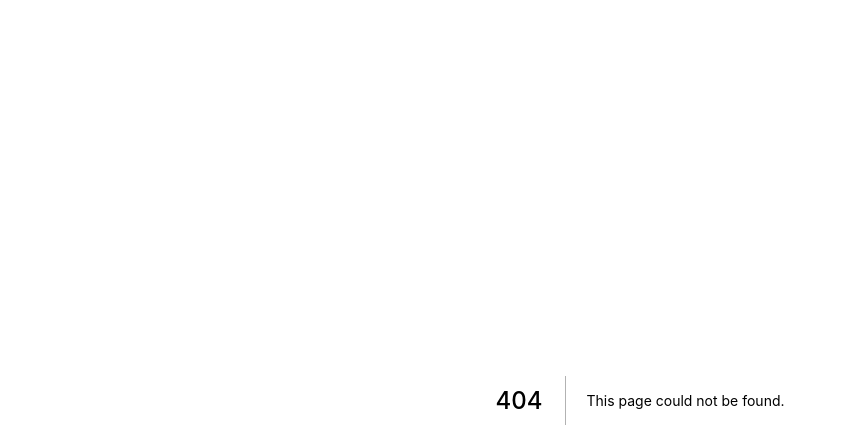
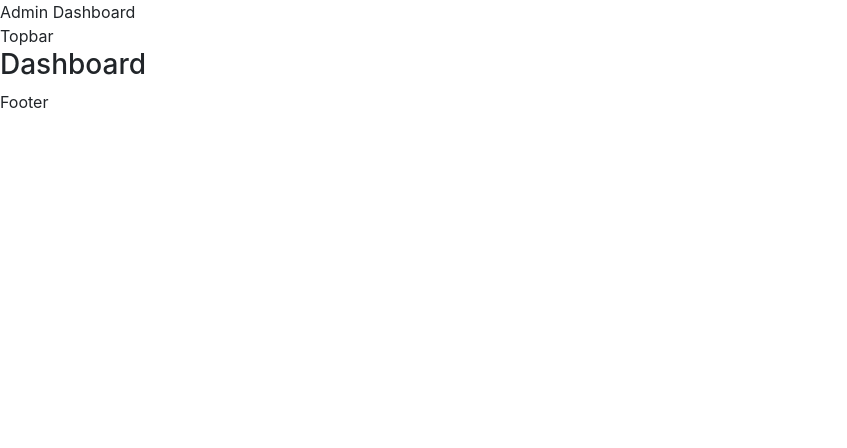
Before and after one commit to uyilboga/react-admin-dashboard, a Next.js app: page /dashboard in a window 1280 px wide. Before the commit this address had no page. Shown: the top 448 px of the page, without its empty margins (0-847 px from the left). Built offline with nearby package versions, Linux system fonts and the light colour scheme.

Commit message:
dashboard update

```diff
--- /dev/null
+++ b/components/dashboard/partials/Footer/Footer.js
@@ -0,0 +1,7 @@
+function Footer() {
+	return (
+		<>Footer</>
+	)
+}
+
+export default Footer
--- /dev/null
+++ b/components/dashboard/partials/Footer/index.js
@@ -0,0 +1 @@
+export {default} from './Footer'
--- /dev/null
+++ b/components/dashboard/partials/Sidebar/Sidebar.js
@@ -0,0 +1,17 @@
+import Link from "next/link";
+
+function Sidebar() {
+	return (
+		<div className="dashboard-sidebar">
+			<div className="sidebar-log">
+				<Link href={'/dashboard'}>
+					<a>
+						Admin Dashboard
+					</a>
+				</Link>
+			</div>
+		</div>
+	)
+}
+
+export default Sidebar
--- /dev/null
+++ b/components/dashboard/partials/Sidebar/index.js
@@ -0,0 +1 @@
+export {default} from './Sidebar'
--- /dev/null
+++ b/components/dashboard/partials/Topbar/Topbar.js
@@ -0,0 +1,11 @@
+function Topbar() {
+	return (
+		<>
+			<div className="topbar">
+				Topbar
+			</div>
+		</>
+	)
+}
+
+export default Topbar
--- /dev/null
+++ b/components/dashboard/partials/Topbar/index.js
@@ -0,0 +1 @@
+export {default} from './Topbar'
--- /dev/null
+++ b/components/dashboard/partials/index.js
@@ -0,0 +1,3 @@
+export {default as Sidebar} from './Sidebar'
+export {default as Topbar} from './Topbar'
+export {default as Footer} from './Footer'
--- a/layouts/dashboardLayout.js
+++ b/layouts/dashboardLayout.js
@@ -0,0 +1,20 @@
+
+import {User} from "react-feather";
+import {Topbar, Sidebar, Footer} from '/components/dashboard/partials'
+
+function DashboardLayout({children}) {
+	return (
+		<>
+			<div className="dashboard">
+				<Sidebar/>
+				<Topbar/>
+				<div className="dashboard-main">
+					{children}
+				</div>
+				<Footer/>
+			</div>
+		</>
+	)
+}
+
+export default DashboardLayout
--- a/package.json
+++ b/package.json
@@ -14,6 +14,7 @@
     "react": "18.2.0",
     "react-bootstrap": "^2.4.0",
     "react-dom": "18.2.0",
+    "react-feather": "^2.0.10",
     "sass": "^1.53.0"
   },
   "devDependencies": {
--- a/pages/auth/login.js
+++ b/pages/auth/login.js
@@ -15,9 +15,7 @@ export default function Home() {
                                     <h3>Sign In to Metronic</h3>
                                     <Alert variant="warning">
                                         New Here?
-                                        <Alert.Link href="#">
-                                            <a>Create An Account</a>
-                                        </Alert.Link>
+                                        <Alert.Link href="#">Create An Account</Alert.Link>
                                     </Alert>
                                 </div>
                             </Card.Header>
--- /dev/null
+++ b/pages/dashboard/index.js
@@ -0,0 +1,11 @@
+import DashboardLayout from "../../layouts/dashboardLayout";
+
+function Dashboard() {
+	return (
+		<DashboardLayout>
+			<h3>Dashboard</h3>
+		</DashboardLayout>
+	)
+}
+
+export default Dashboard;
```
Also changed, not shown: 1 other file (tests, documents, lock files or other folders).
